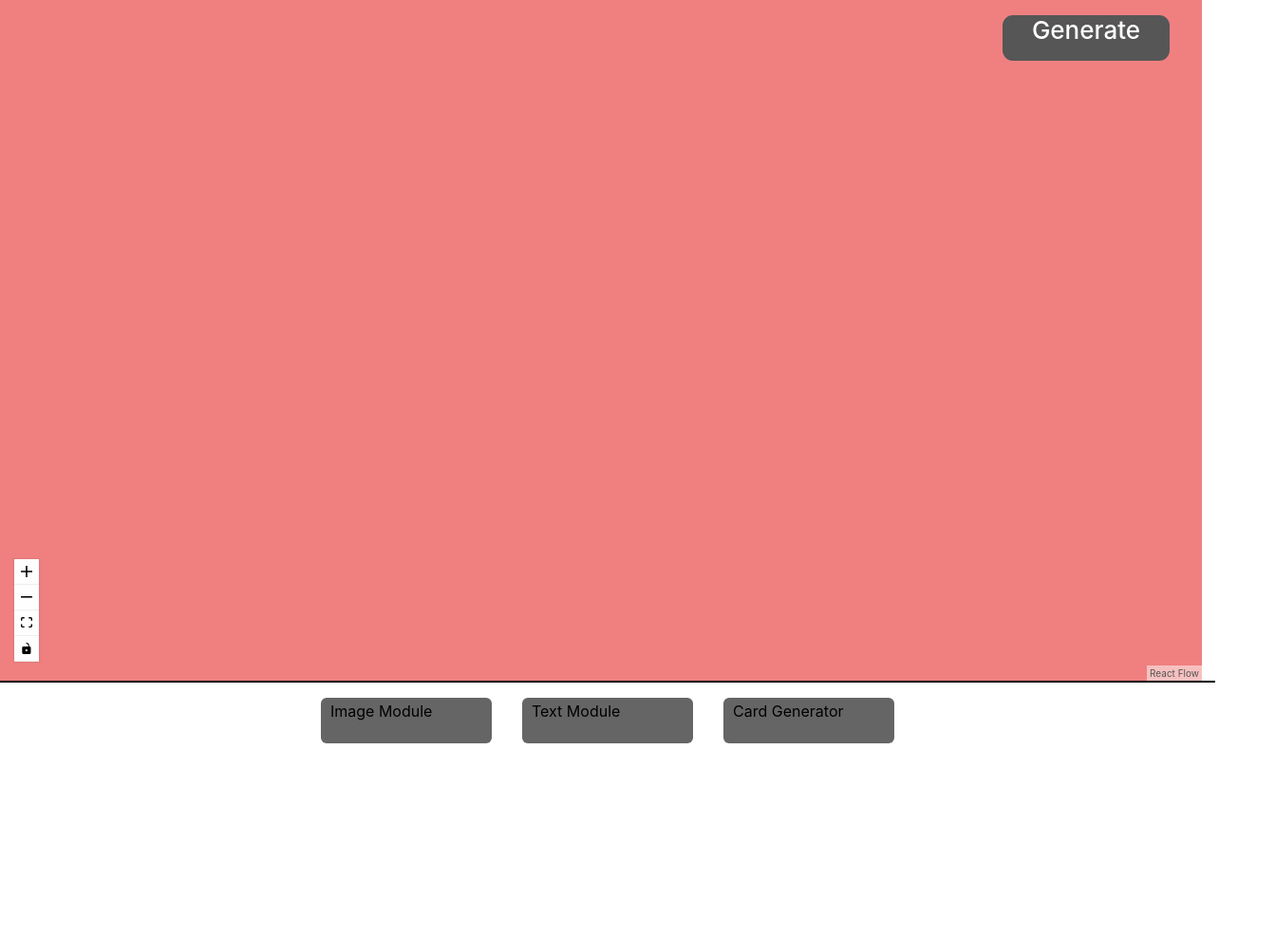
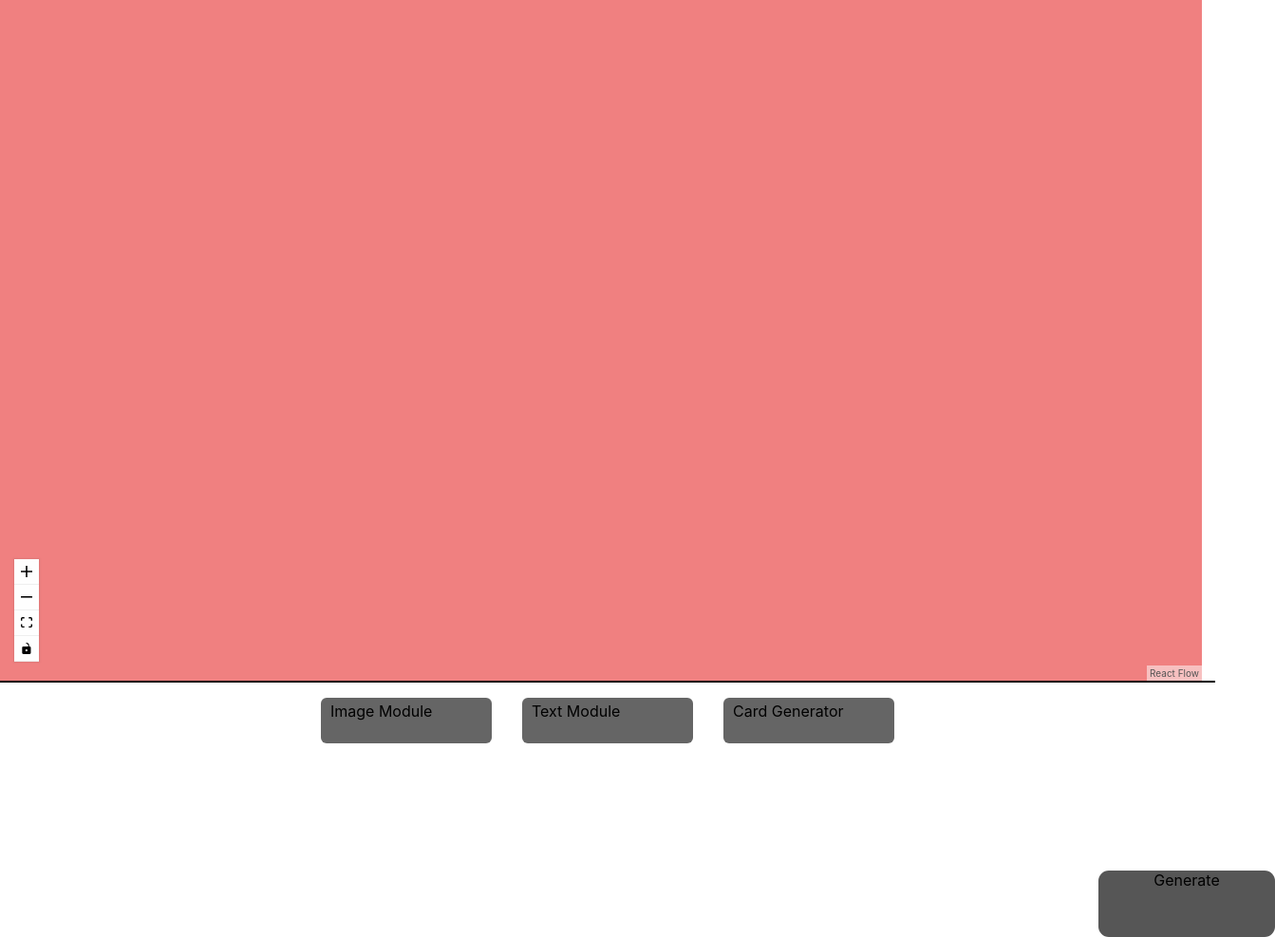
Before and after one commit to akarj/react-flow-card, a React (Create React App) app: page / in a window 1280 px wide. Shown: the whole page at 95% size, 1343 px wide, since content can reach past the window. Before the commit the page ends 800 px from the top, so only its background shows below. Built offline with nearby package versions, Linux system fonts and the light colour scheme.

Commit message:
initial State corrected for Image, Text and Card Field!!

```diff
--- a/src/App.js
+++ b/src/App.js
@@ -3,14 +3,8 @@ import ReactFlowWorkField from "./Components/ReactFlowWorkField/ReactFlowWorkFie
 import BottomBar from "./Components/BottomBar/BottomBar";
 
 function App() {
-  const generateCard = e => {
-    console.log(e);
-  };
   return (
     <div className="App">
-      <div className="generate-button-div" onClick={generateCard}>
-        <span>Generate</span>
-      </div>
       <div className="main-container">
         <ReactFlowWorkField />
       </div>
--- a/src/App.scss
+++ b/src/App.scss
@@ -3,57 +3,16 @@
 }
 .App {
   text-align: center;
+  display: flex;
+  flex-direction: column;
 
-  div.generate-button-div {
-    z-index: 10;
-    position: absolute;
-    display: block;
-    right: 3rem;
-    width: 11rem;
-    height: 3rem;
-    top: 1rem;
-    background: #565656;
-    border-radius: 11px;
+  div.main-container {
+    flex: 8.5;
+    //
+  }
+  div.bottom-bar {
+    flex: 1.5;
 
-    font-style: normal;
-    font-weight: 500;
-    font-size: 26px;
-    color: #ffffff;
-    cursor: pointer;
+    //
   }
 }
-
-.App-logo {
-  height: 40vmin;
-  pointer-events: none;
-}
-
-@media (prefers-reduced-motion: no-preference) {
-  .App-logo {
-    animation: App-logo-spin infinite 20s linear;
-  }
-}
-
-.App-header {
-  background-color: #282c34;
-  min-height: 100vh;
-  display: flex;
-  flex-direction: column;
-  align-items: center;
-  justify-content: center;
-  font-size: calc(10px + 2vmin);
-  color: white;
-}
-
-.App-link {
-  color: #61dafb;
-}
-
-@keyframes App-logo-spin {
-  from {
-    transform: rotate(0deg);
-  }
-  to {
-    transform: rotate(360deg);
-  }
-}
--- a/src/Components/Data/InitialState.js
+++ b/src/Components/Data/InitialState.js
@@ -1,7 +1,7 @@
 export const initialState = [
   {
     id: "text-01",
-    type: "input",
+    type: "TextNode",
     data: {
       label: "Text Input",
     },
@@ -12,7 +12,7 @@ export const initialState = [
   },
   {
     id: "image-01",
-    type: "input",
+    type: "ImageNode",
     data: {
       label: "image Input",
     },
@@ -23,7 +23,7 @@ export const initialState = [
   },
   {
     id: "card-01",
-    type: "input",
+    type: "CardNode",
     data: {
       label: "card Input",
     },
@@ -32,36 +32,19 @@ export const initialState = [
       y: 50,
     },
   },
+
   {
-    id: "output-01",
-    type: "output",
-    data: {
-      label: "Card Generate",
-    },
-    position: {
-      x: 500,
-      y: 150,
-    },
-  },
-  {
-    id: "text-01-output-01",
+    id: "text-01-card-01",
     type: "straight",
     source: "text-01",
-    target: "output-01",
+    target: "card-01",
     animated: true,
   },
   {
-    id: "image-01-output-01",
+    id: "image-01-card-01",
     type: "straight",
     source: "image-01",
-    target: "output-01",
-    animated: true,
-  },
-  {
-    id: "card-01-output-01",
-    type: "straight",
-    source: "card-01",
-    target: "output-01",
+    target: "card-01",
     animated: true,
   },
 ];
--- a/src/Components/ReactFlowWorkField/ReactFlowWorkField.jsx
+++ b/src/Components/ReactFlowWorkField/ReactFlowWorkField.jsx
@@ -20,14 +20,7 @@ const nodeTypes = {
 };
 
 /*
-[TODO]
 
-
-@params :[modules]
-   => 1. Image Module
-    2. Text Module
-    3. Card Module
-    4. OutputModule
 
 
 */
@@ -79,7 +72,15 @@ export default function ReactFlowWorkField() {
 
   const onLoad = _reactFlowInstance => setReactFlowInstance(_reactFlowInstance);
 
+  const generateCard = e => {
+    console.log(e);
+  };
+
   return (
+    <>
+      <div className="generate-button-div" onClick={generateCard}>
+        <span>Generate</span>
+      </div>
       <div className="reactFlowWorkField-container" ref={reactFlowWrapper}>
         <ReactFlow
           onConnect={onConnect}
@@ -97,5 +98,6 @@ export default function ReactFlowWorkField() {
           <Controls />
         </ReactFlow>
       </div>
+    </>
   );
 }
--- a/src/Components/ReactFlowWorkField/ReactFlowWorkField.scss
+++ b/src/Components/ReactFlowWorkField/ReactFlowWorkField.scss
@@ -5,3 +5,13 @@ div.reactFlowWorkField-container {
   width: 1266px;
   height: calc(100vh - 5.2rem);
 }
+div.generate-button-div {
+  position: absolute;
+  width: 186px;
+  height: 70px;
+  left: 1157px;
+  top: 917px;
+
+  background: #565656;
+  border-radius: 11px;
+}
```
Lines whose indentation alone changed are shown as unchanged.
